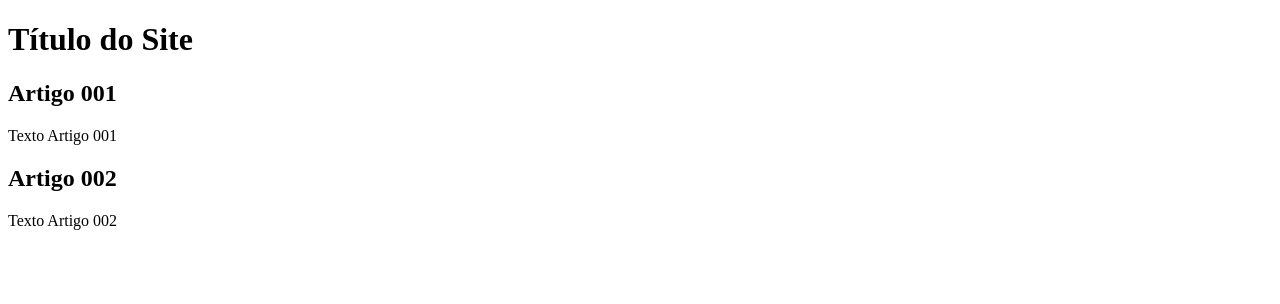
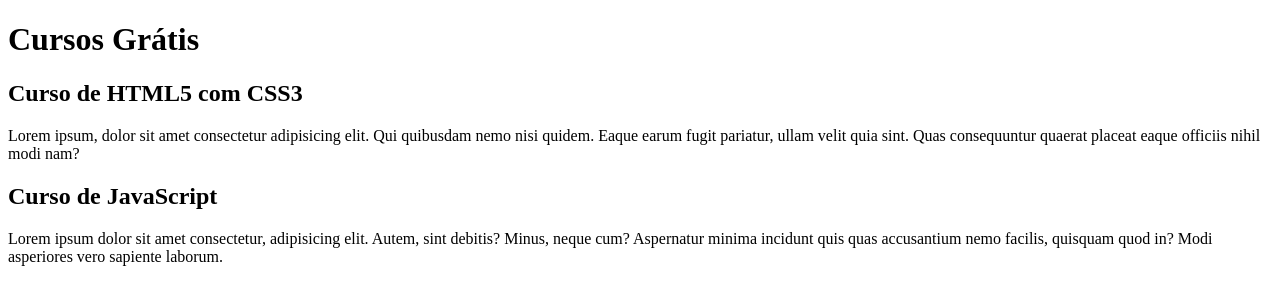
Before and after one commit to karll0s/projeto-site, a plain HTML site: page index.html in a window 1280 px wide. Drawn offline with Linux system fonts and the light colour scheme.

Commit message:
comecei a escrever o conteúdo

```diff
--- a/index.html
+++ b/index.html
@@ -8,15 +8,15 @@
 <body>
     <main>
         <header>
-            <h1>Título do Site</h1>
+            <h1>Cursos Grátis</h1>
         </header>
         <article>
-            <h2>Artigo 001</h2>
-            <p>Texto Artigo 001</p>
+            <h2>Curso de HTML5 com CSS3</h2>
+            <p>Lorem ipsum, dolor sit amet consectetur adipisicing elit. Qui quibusdam nemo nisi quidem. Eaque earum fugit pariatur, ullam velit quia sint. Quas consequuntur quaerat placeat eaque officiis nihil modi nam?</p>
         </article>
         <article>
-            <h2>Artigo 002</h2>
-            <p>Texto Artigo 002</p>
+            <h2>Curso de JavaScript</h2>
+            <p>Lorem ipsum dolor sit amet consectetur, adipisicing elit. Autem, sint debitis? Minus, neque cum? Aspernatur minima incidunt quis quas accusantium nemo facilis, quisquam quod in? Modi asperiores vero sapiente laborum.</p>
         </article>
     </main>
 </body>
```
